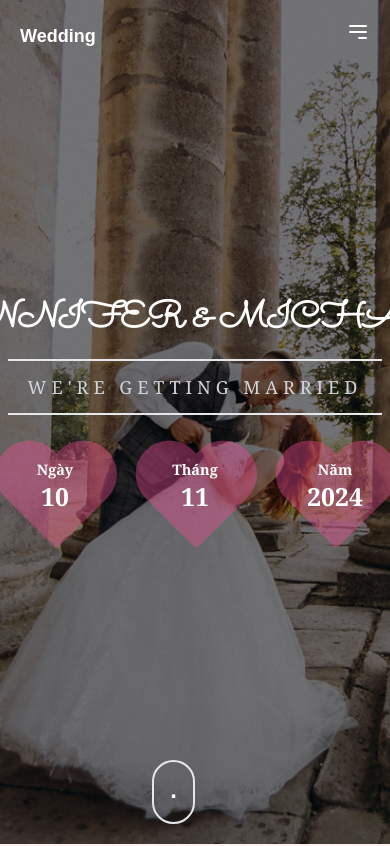
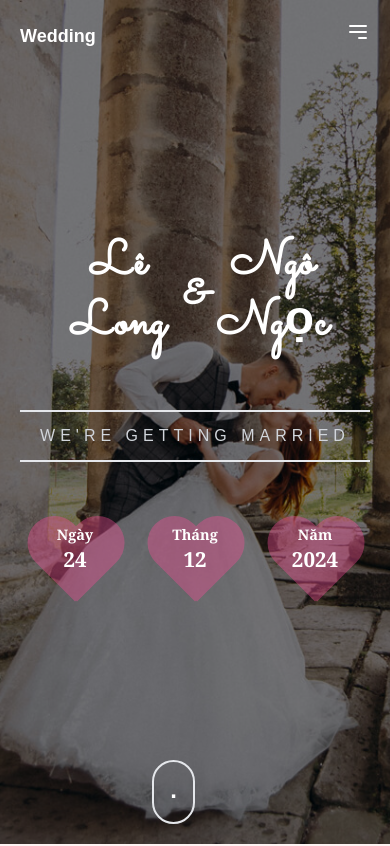
Before and after one commit to longlevan9x/happy-wedding-nextjs, a Next.js app: page / in a window 390 px wide. Shown: the top 846 px of the page. Built offline with nearby package versions, Linux system fonts and the light colour scheme; no server answers; the database is empty; a web font is replaced by a local one.

Commit message:
change dynamic data

```diff
--- a/src/components/HeroSection.tsx
+++ b/src/components/HeroSection.tsx
@@ -1,5 +1,8 @@
 import Image from "next/image";
 import {Sacramento} from 'next/font/google'
+import {CoupleModel} from "@/types/couple";
+import {WeddingModel} from "@/types/wedding";
+import {getDay, getMonth, getYear} from "@/utils/date";
 
 const sacramento = Sacramento({
     subsets: ['latin'],
@@ -7,7 +10,12 @@ const sacramento = Sacramento({
     display: 'swap',
 })
 
-export function HeroSection() {
+interface HeroProps {
+    coupleInfo: CoupleModel,
+    weddingInfo: WeddingModel
+}
+
+export function HeroSection({coupleInfo, weddingInfo}: HeroProps) {
     return (
         <>
             <div className="relative bg-gradient-to-r from-purple-600 to-blue-600 h-screen text-white overflow-hidden">
@@ -20,41 +28,42 @@ export function HeroSection() {
                     <div className="absolute inset-0 bg-black opacity-50"></div>
                 </div>
 
-                <div className="relative z-10 flex flex-col justify-center items-center h-full text-center">
-                    <div className={"flex items-center space-x-2 font-serif " + sacramento.className}>
-                        <p className="lg:text-5xl text-4xl font-bold leading-tight mb-4">JENNIFER</p>
-                        <p className="lg:text-5xl text-4xl font-bold leading-tight mb-4">&</p>
-                        <p className="lg:text-5xl text-4xl font-bold leading-tight mb-4"> MICHAEL</p>
+                <div className="relative z-10 flex flex-col justify-center items-center h-full text-center p-2">
+                    <div
+                        className={"mb-10 flex items-center space-x-2 text-5xl  " + sacramento.className}>
+                        <p className="font-bold leading-tight mb-4 w-28 sm:w-auto">{coupleInfo.male.fullName}</p>
+                        <p className="font-bold leading-tight mb-4">&</p>
+                        <p className="font-bold leading-tight mb-4 w-28 sm:w-auto">{coupleInfo.female.fullName}</p>
                     </div>
-                    <p className="text-lg text-gray-300 mb-8 tracking-[5px] border-t-2 border-b-2 py-3 px-5 font-serif">
+                    <p className="text-base sm:text-lg md:text-2xl text-gray-300 mb-12 sm:mb-20 tracking-[5px] border-t-2 border-b-2 py-3 px-5 ">
                         WE&#39;RE GETTING MARRIED
                     </p>
-                    <div className="flex space-x-10 lg:space-x-20 font-serif">
+                    <div className="relative flex space-x-5 sm:space-x-10 lg:space-x-20 font-serif">
                         <div className="relative animate__animated animate__pulse animate__infinite">
                             <div
-                                className="heart bg-opacity-40 transform scale-125 sm:scale-[1.3] lg:scale-[1.4]"></div>
+                                className="heart bg-opacity-40 transform scale-100 sm:scale-[1.3] lg:scale-[1.4]"></div>
                             <div
                                 className="absolute w-full h-full -top-2.5 left-0 flex flex-col justify-center items-center">
                                 <p className="text-sm sm:text-base text-white font-semibold">Ngày</p>
-                                <p className="text-2xl sm:text-3xl text-white font-bold">10</p>
+                                <p className="text-xl sm:text-3xl text-white font-bold">{getDay(weddingInfo.weddingDate)}</p>
                             </div>
                         </div>
                         <div className="relative animate__animated animate__pulse animate__infinite">
                             <div
-                                className="heart bg-opacity-40 transform scale-125 sm:scale-[1.3] lg:scale-[1.4]"></div>
+                                className="heart bg-opacity-40 transform scale-100 sm:scale-[1.3] lg:scale-[1.4]"></div>
                             <div
                                 className="absolute w-full h-full -top-2.5 left-0 flex flex-col justify-center items-center">
                                 <p className="text-sm sm:text-base text-white font-semibold">Tháng</p>
-                                <p className="text-2xl sm:text-3xl text-white font-bold">11</p>
+                                <p className="text-xl sm:text-3xl text-white font-bold">{getMonth(weddingInfo.weddingDate)}</p>
                             </div>
                         </div>
                         <div className="relative animate__animated animate__pulse animate__infinite">
                             <div
-                                className="heart bg-opacity-40 transform scale-125 sm:scale-[1.3] lg:scale-[1.4]"></div>
+                                className="heart bg-opacity-40 transform scale-100 sm:scale-[1.3] lg:scale-[1.4]"></div>
                             <div
                                 className="absolute w-full h-full -top-2.5 left-0 flex flex-col justify-center items-center">
                                 <p className="text-sm sm:text-base text-white font-semibold">Năm</p>
-                                <p className="text-2xl sm:text-3xl text-white font-bold">2024</p>
+                                <p className="text-xl sm:text-3xl text-white font-bold">{getYear(weddingInfo.weddingDate)}</p>
                             </div>
                         </div>
                     </div>
--- /dev/null
+++ b/src/data/websiteDataInfo.ts
@@ -0,0 +1,71 @@
+import {CoupleModel} from "@/types/couple";
+import {WeddingModel} from "@/types/wedding";
+import {OurStoryModel} from "@/types/ourStory";
+
+export const CoupleInfo: CoupleModel = {
+    male: {
+        fullName: "Lê Long",
+        avatar: {
+            src: "/images/sliders/1.jpg",
+            with: 500,
+            height: 500,
+        },
+        description: " Là bác sĩ nha khoa hiện đang công tác tại một phòng khám nha khoa ở Quận 1 thành phồ Hồ Chí Minh. Là một người hiền lành và ít nói. Luôn coi trọng tình cảm và yêu thương gia đình."
+    },
+    female: {
+        fullName: 'Ngô Ngọc',
+        avatar: {
+            src: "/images/sliders/2.jpg",
+            with: 500,
+            height: 500,
+        },
+        description: " Là bác sĩ nha khoa hiện đang công tác tại một phòng khám nha khoa ở Quận 1 thành phồ Hồ Chí Minh. Là một người hiền lành và ít nói. Luôn coi trọng tình cảm và yêu thương gia đình."
+    }
+};
+
+export const WeddingInfo: WeddingModel = {
+    weddingDate: "2024/12/24"
+};
+
+export const OurStoryInfos: OurStoryModel[] = [
+    {
+        date: '2024/09/20',
+        caption: "Bạn Có Tin Vào Tình Yêu Online Không?",
+        image: {
+            src: "/images/sliders/8.jpg",
+            with: 700,
+            height: 700,
+        },
+        content: "Tôi đã từng không tin vào tình yêu online. Đã từng nghĩ làm sao có thể thích một người chưa từng gặp mặt? Vậy mà giờ đây tôi lại đang như vậy, bây giờ tôi đã hiểu: thế giới ảo tình yêu thật đấy!!! Ngày ấy vu vơ đăng một dòng status trên facebook than thở, vu vơ đùa giỡn nói chuyện với một người xa lạ chưa từng quen. Mà nào hay biết, 4 năm sau người ấy lại là chồng mình."
+    },
+    {
+        date: '2024/10/21',
+        caption: "Lời Tỏ Tình Dễ Thương^^",
+        image: {
+            src: "/images/sliders/7.jpg",
+            with: 700,
+            height: 700,
+        },
+        content: "Ngày ấy, tôi 21! Một mình giữa phố thị nấp tập. Mỗi chiều cuối tuần thường chạy xe vòng quanh qua những con phố, len lỏi trong từng dòng người tấp nập. Hay thậm chí là ghé vào một quán cà phê ven đường để ngồi đó và cảm nhận về cuộc sống của riêng mình. Đôi khi lạc lõng và hơi cô đơn. Nhưng rồi một ngày đẹp trời, người con trai ấy xuất hiện, nắm tay rồi thủ thỉ vào tai: “Hy vọng sau này anh được làm những điều ấy cùng em”."
+    },
+    {
+        date: '2024/11/19',
+        caption: "Phút Giây Cầu Hôn",
+        image: {
+            src: "/images/sliders/6.jpg",
+            with: 700,
+            height: 700,
+        },
+        content: "5 năm bên nhau không phải là quãng thời gian quá dài, nhưng đủ cho chúng ta nhận ra được rất nhiều điều. Yêu nhau, vun vén hạnh phúc và cùng nỗ lực vượt qua những khó khăn trong cuộc sống. Chúng ta từ 2 con người xa lạ mà bước vào cuộc đời nhau. Và giờ đây chúng ta tiếp tục cùng nhau sang trang mới. Giây phút anh ngỏ lời “Làm vợ anh nhé!”, em đã nguyện ý đời này, đi đâu cũng được, miễn là cùng anh."
+    },
+    {
+        date: '2024/12/10',
+        caption: "Ngày Lễ Đính Hôn",
+        image: {
+            src: "/images/sliders/5.jpg",
+            with: 700,
+            height: 700,
+        },
+        content: "“Tiếng trái tim đôi ta đập thật nhanh. Thì thầm lời yêu thương. Ngày tình về chung đôi...” Sau bao nhiêu chờ đợi, cuối cùng ngày vui của chúng ta cũng tới rồi. Cảm ơn vì mình đã luôn là một phần trong cuộc sống của nhau. Em và anh không chỉ là người yêu mà chúng ta còn là tri kỷ. Ngày hôm nay, em sẽ là cô dâu của anh và sau này sẽ là mẹ của các con anh."
+    }
+]
--- a/src/pages/index.tsx
+++ b/src/pages/index.tsx
@@ -10,9 +10,10 @@ import {Playfair} from "next/font/google";
 import {SendWish} from "@/components/SendWish";
 import {GetServerSideProps} from "next";
 import client from "@/libs/mongodb";
-import React from "react";
+import React, {useState} from "react";
 import {WishesProps} from "@/types/wish";
 import {Thanks} from "@/components/Thanks";
+import {CoupleInfo, WeddingInfo} from "@/data/websiteDataInfo";
 
 const playfair = Playfair({
     subsets: ['vietnamese'],
@@ -40,13 +41,16 @@ export const getServerSideProps: GetServerSideProps = async () => {
 };
 
 export default function Home({wishes}: WishesProps) {
+    const [coupleInfo] = useState(CoupleInfo);
+    const [weddingInfo] = useState(WeddingInfo);
+
     return (
         <>
             <div className={"h-full w-full bg-red-50 relative overflow-hidden " + playfair.className}>
                 {/*<LoadingInit></LoadingInit>*/}
                 <Menu></Menu>
-                <HeroSection></HeroSection>
-                <CoupleInvite></CoupleInvite>
+                <HeroSection coupleInfo={coupleInfo} weddingInfo={weddingInfo}></HeroSection>
+                <CoupleInvite coupleInfo={coupleInfo} weddingInfo={weddingInfo}></CoupleInvite>
                 <WebsiteInfo></WebsiteInfo>
                 <OurStory></OurStory>
                 <ConfirmJoin></ConfirmJoin>
--- /dev/null
+++ b/src/types/couple.ts
@@ -0,0 +1,16 @@
+export interface CoupleModel {
+    male: PersonModel;
+    female: PersonModel;
+}
+
+export interface PersonModel {
+    fullName: string;
+    description?: string;
+    avatar: AvatarModel;
+}
+
+export interface AvatarModel {
+    src: string;
+    with: number;
+    height: number;
+}
--- /dev/null
+++ b/src/types/ourStory.ts
@@ -0,0 +1,12 @@
+export interface OurStoryModel {
+    image: ImageModel;
+    date: string;
+    caption: string;
+    content: string
+}
+
+export interface ImageModel {
+    src: string;
+    with: number;
+    height: number;
+}
--- /dev/null
+++ b/src/types/wedding.ts
@@ -0,0 +1,4 @@
+
+export interface WeddingModel {
+    weddingDate: string;
+}
--- /dev/null
+++ b/src/utils/date.ts
@@ -0,0 +1,13 @@
+import dayjs from "dayjs";
+
+export const getDay = (date: string) => {
+    return dayjs(date).format("DD");
+}
+
+export const getMonth = (date: string) => {
+    return dayjs(date).format("MM");
+}
+
+export const getYear = (date: string) => {
+    return dayjs(date).format("YYYY");
+}
```
Also changed, not shown: src/components/CoupleInvite.tsx (+18 -12 lines), src/components/OurStory.tsx (+10 -40 lines).
